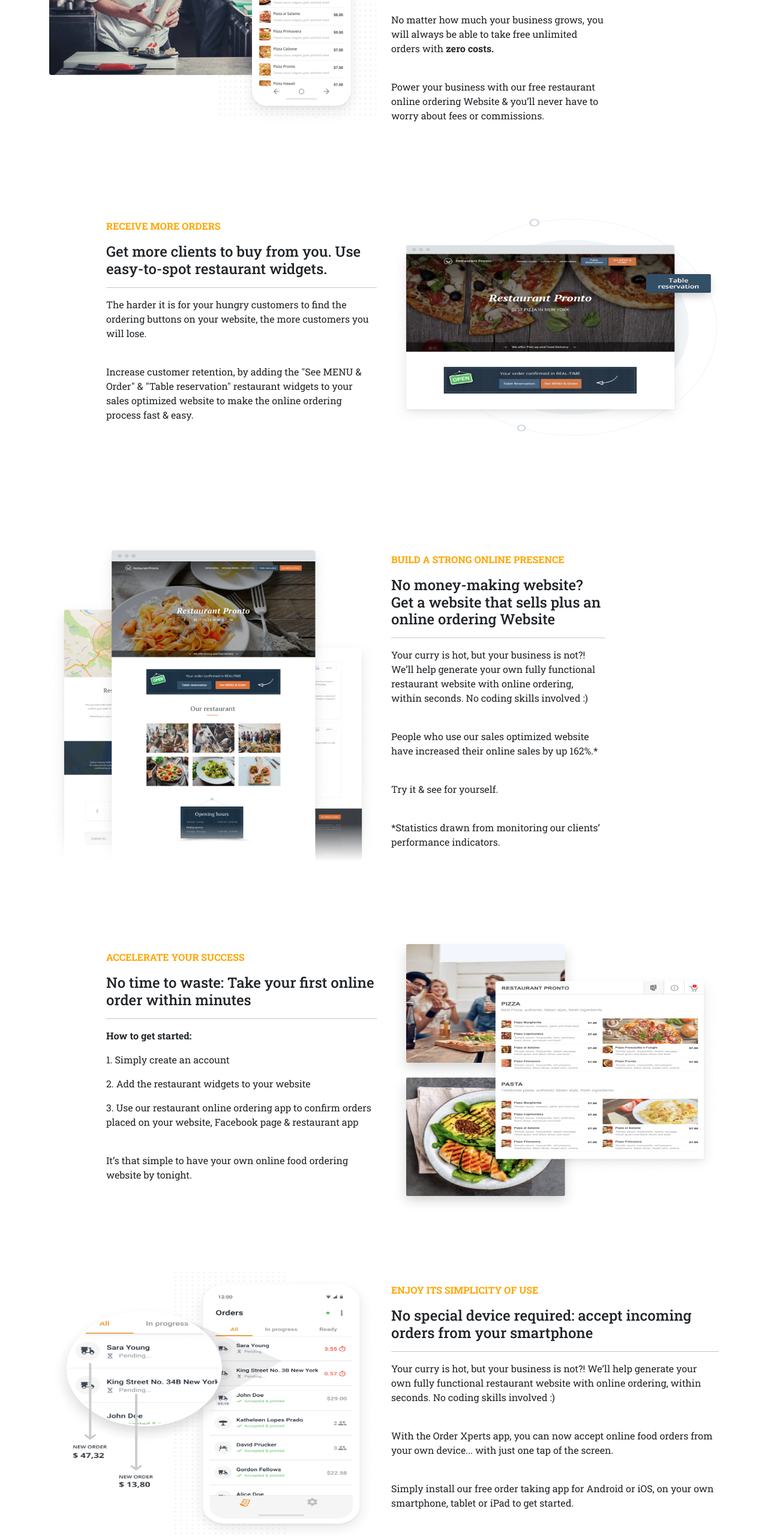
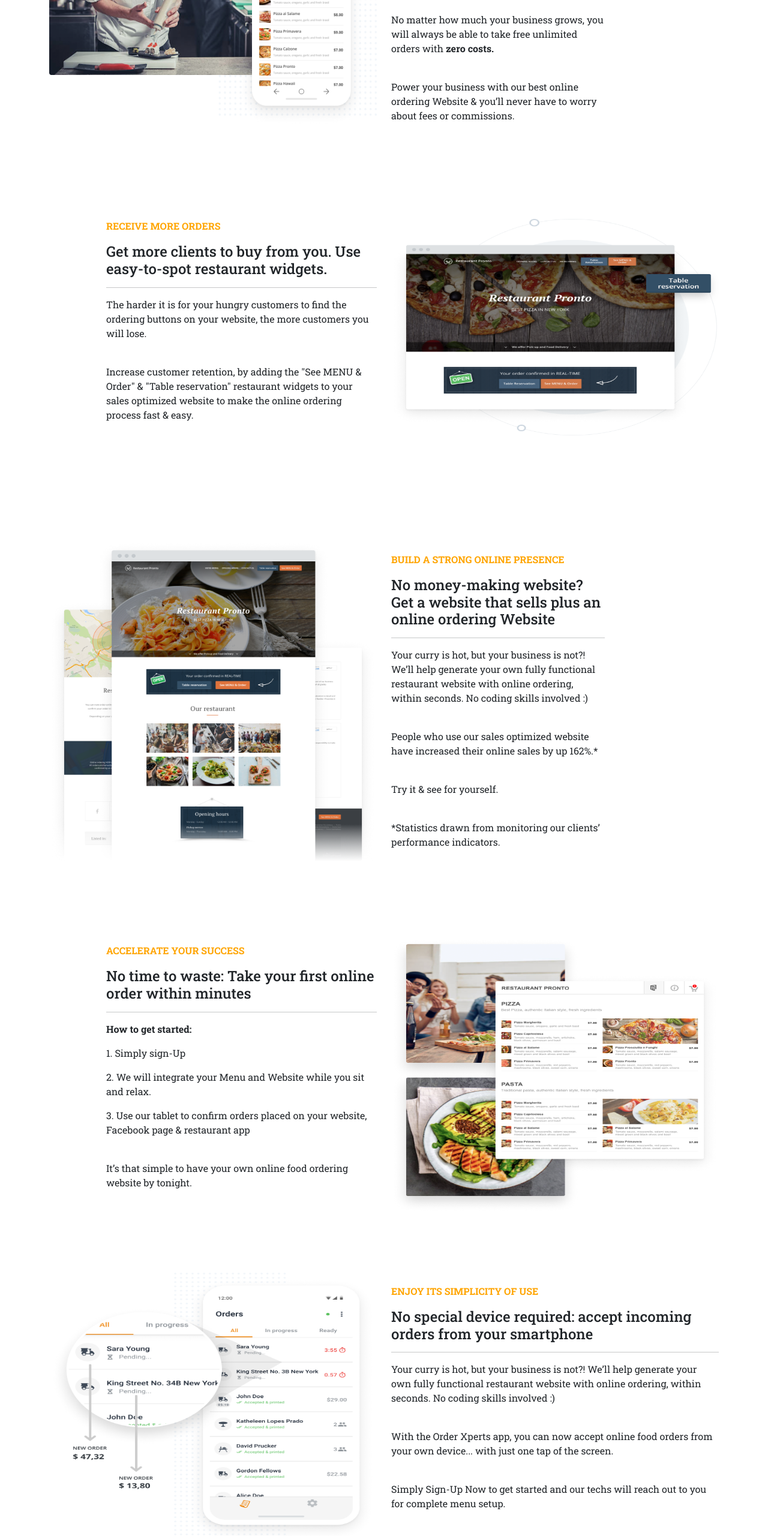
Before and after one commit to seaTechWeb/NewFrontend, a React (Create React App) app: page /orderxperts in a window 1280 px wide. Shown: the part 1080-3641 px from the top of the page at 60% size. Built offline with nearby package versions, Linux system fonts and the light colour scheme.

Commit message:
Update LandingPage.js

```diff
--- a/src/components/Xperts_Restaurant/LandingPage.js
+++ b/src/components/Xperts_Restaurant/LandingPage.js
@@ -82,7 +82,7 @@ export default function LandingPage() {
                                 <br />
                                 <p>No matter how much your business grows, you will always be able to take free unlimited orders with <b>zero costs.</b></p>
                                 <br />
-                                <p>Power your business with our free restaurant online ordering Website & you’ll never have to worry about fees or commissions.</p>
+                                <p>Power your business with our best online ordering Website & you’ll never have to worry about fees or commissions.</p>
                                 <br />
                             </div>
                         </div>
@@ -141,9 +141,9 @@ export default function LandingPage() {
                                 <h4>No time to waste: Take your first online order within minutes</h4>
                                 <hr />
                                 <p><b>How to get started:</b></p>
-                                <p>1. Simply create an account</p>
-                                <p>2. Add the restaurant widgets to your website</p>
-                                <p>3. Use our restaurant online ordering app to confirm orders placed on your website, Facebook page & restaurant app</p>
+                                <p>1. Simply sign-Up</p>
+                                <p>2. We will integrate your Menu and Website while you sit and relax.</p>
+                                <p>3. Use our tablet to confirm orders placed on your website, Facebook page & restaurant app</p>
                                 <br />
                                 <p>It’s that simple to have your own online food ordering website by tonight.</p>
                                 <br />
@@ -169,7 +169,7 @@ export default function LandingPage() {
                                 <br />
                                 <p>With the Order Xperts app, you can now accept online food orders from your own device... with just one tap of the screen.</p>
                                 <br />
-                                <p>Simply install our free order taking app for Android or iOS, on your own smartphone, tablet or iPad to get started.</p>
+                                <p>Simply Sign-Up Now to get started and our techs will reach out to you for complete menu setup.</p>
                                 <br />
                             </div>
                         </div>
```
